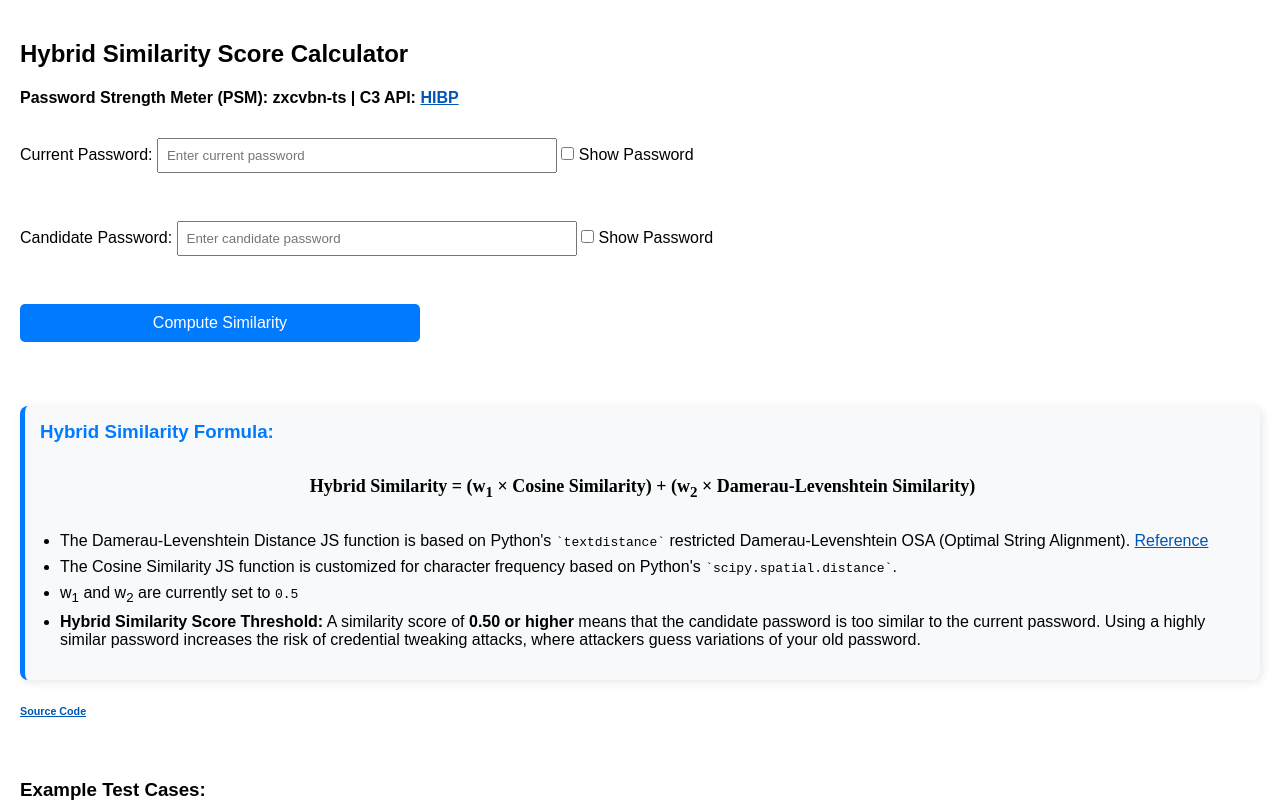
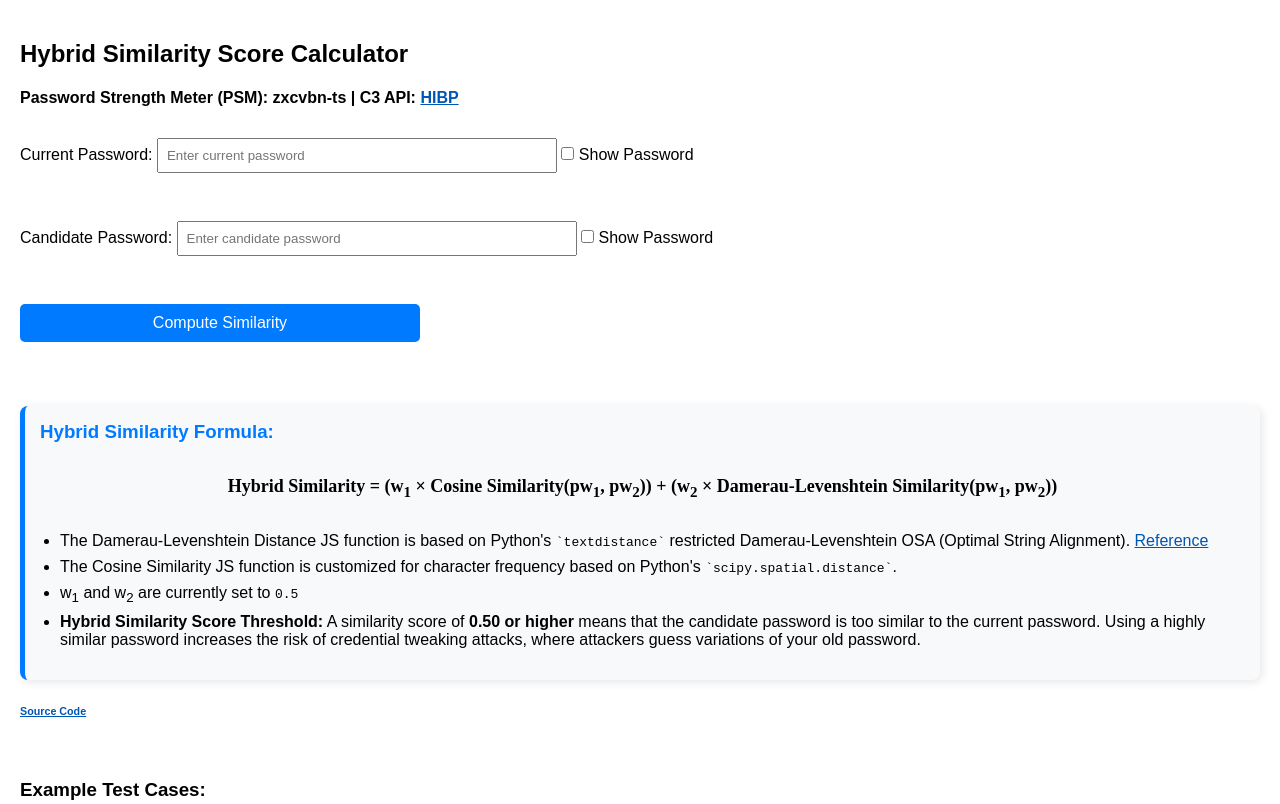
Before and after one commit to erikathea/credtwk-similarityscore, a plain HTML site: page index.html in a window 1280 px wide. Shown: the top 804 px of the page. Drawn offline with Linux system fonts and the light colour scheme; a script that the page names is missing.

Commit message:
Updated formula

```diff
--- a/index.html
+++ b/index.html
@@ -40,7 +40,7 @@
     <br />
     <div class="formula-container">
         <h3>Hybrid Similarity Formula:</h3>
-        <p class="formula">Hybrid Similarity = (w<sub>1</sub> × Cosine Similarity) + (w<sub>2</sub> × Damerau-Levenshtein Similarity)</p>
+        <p class="formula">Hybrid Similarity = (w<sub>1</sub> × Cosine Similarity(pw<sub>1</sub>, pw<sub>2</sub>)) + (w<sub>2</sub> × Damerau-Levenshtein Similarity(pw<sub>1</sub>, pw<sub>2</sub>))</p>
         <ul>
             <li> The Damerau-Levenshtein Distance JS function is based on Python's <code>`textdistance`</code> restricted Damerau-Levenshtein OSA (Optimal String Alignment). <a href="https://github.com/life4/textdistance/blob/master/textdistance/algorithms/edit_based.py#L142">Reference</a></li>
             <li> The Cosine Similarity JS function is customized for character frequency based on Python's <code>`scipy.spatial.distance`</code>.</li>
```
